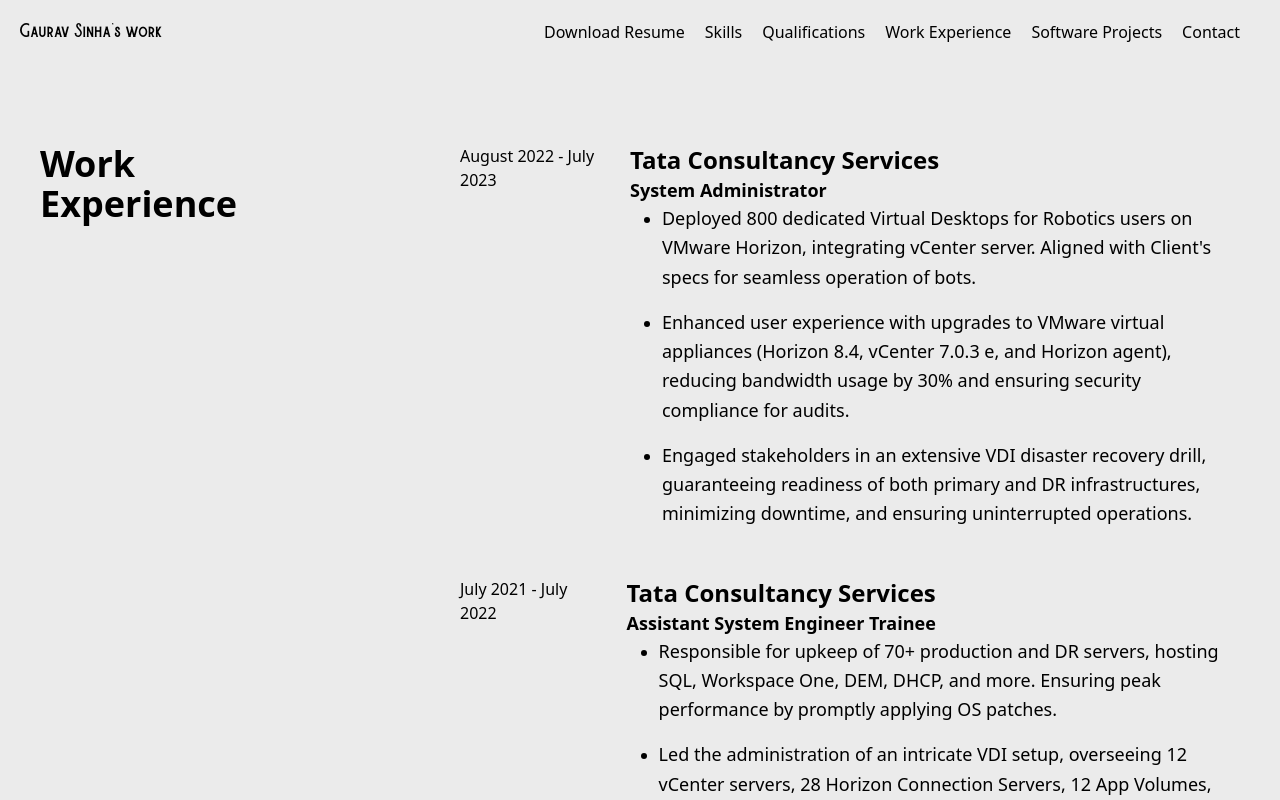
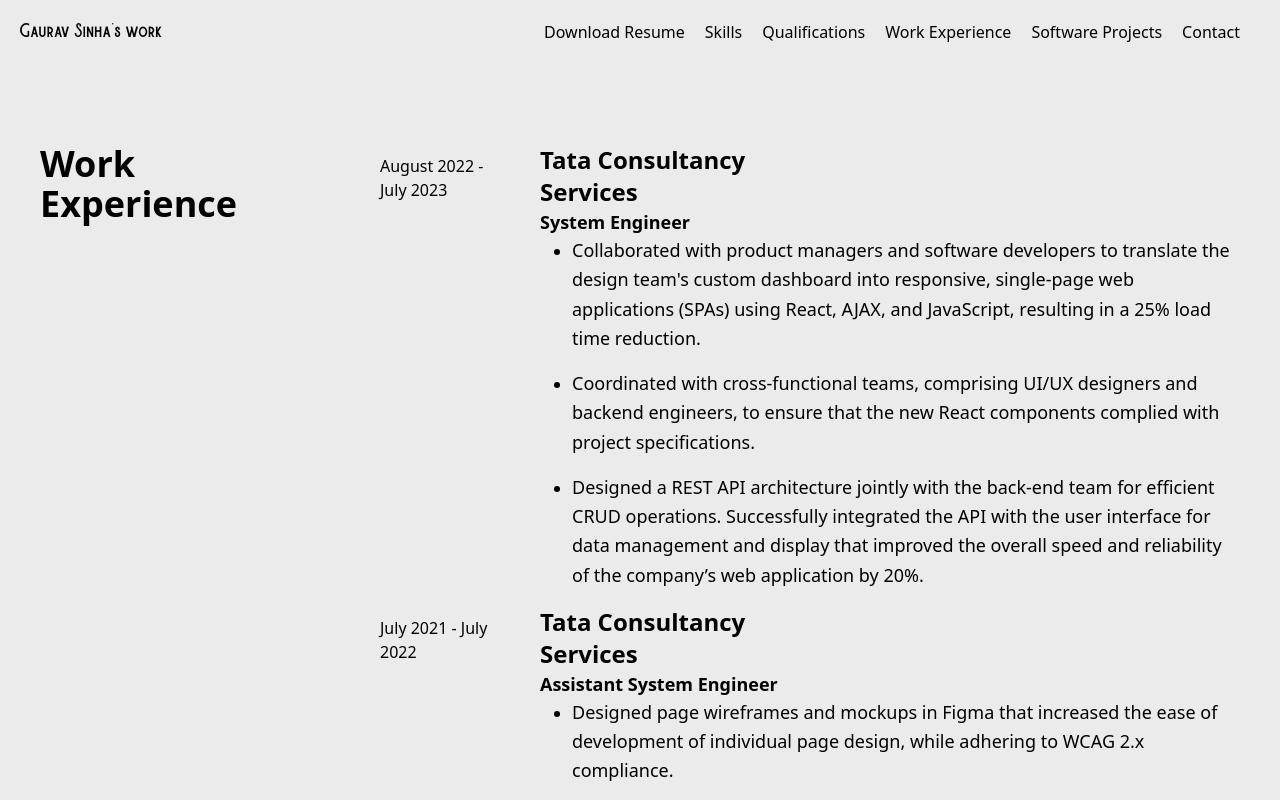
Before and after one commit to sinha-gaurav-7/gauravSinhaPortfolio, a Next.js app: page /workex in a window 1280 px wide. Shown: the top 800 px of the page. Built offline with nearby package versions, Linux system fonts and the light colour scheme.

Commit message:
updated resume

```diff
--- a/src/components/Navbar/index.js
+++ b/src/components/Navbar/index.js
@@ -2,7 +2,7 @@
 import { useRouter } from "next/router";
 // import { RESUME_FILE_URL } from '../../../public/Gaurav_Sinha_Resume_SD5.pdf'
 
-const RESUME_FILE_URL = "/Gaurav_Sinha_Resume_SD5.pdf";
+const RESUME_FILE_URL = "/Gaurav_Sinha_Resume.pdf";
 const Index = () => {
   const router = useRouter();
   const [menuOpen, setMenuOpen] = useState(false);
@@ -17,7 +17,7 @@
   };
   function downloadFile(fileURL) {
     console.log("downloadFile");
-    const fileName = "Gaurav_Sinha_Resume_SD5.pdf";
+    const fileName = "Gaurav_Sinha_Resume.pdf";
     const aTag = document.createElement("a");
     console.log(fileURL);
     aTag.href = fileURL;
--- /dev/null
+++ b/src/pages/api/contact.js
@@ -0,0 +1,17 @@
+import connectDB from "../../server/lib/dbConnect.js";
+import FormData from "../../server/models/contactForm.js";
+await connectDB();
+
+export default async function handler(req, res) {
+  if (req.method !== "POST") {
+    return res.status(405).end();
+  }
+  try {
+    const formData = new FormData(req.body);
+    await formData.save();
+    res.status(201).json({ success: true, data: formData });
+  } catch (error) {
+    console.error(error);
+    res.status(500).json({ success: false, error: error });
+  }
+}
--- a/src/pages/skills/index.js
+++ b/src/pages/skills/index.js
@@ -10,16 +10,14 @@
     "Next.js",
     "MySQL",
     "Mongoose",
-    "Restful APIs",
-    "Django",
+    "REST APIs",
   ];
   const frontendTechnologies = [
     "HTML",
     "CSS",
     "React",
     "Javascript",
-    "Tailwind CSS",
-    "Bootstrap",
+    "TypeScript",
     "JQuery",
     "Redux",
   ];
@@ -29,17 +27,8 @@
     "C",
     "Git",
     "Github",
-    "TypeScript",
+    "Postman",
     "Vercel",
-  ];
-  const tools = [
-    "IntellijIdea",
-    "VS Code",
-    "Postman",
-    "VMware vCenter",
-    "VMware Horizon",
-    "Vmware Workspace One",
-    "VMware DEM",
   ];
 
   return (
@@ -63,11 +52,6 @@
               technologies={otherTechnologies}
               responsiveClass="sm:w-full md:w-1/2 lg:w-1/4"
             />
-            <MyCard
-              title="Tools"
-              technologies={tools}
-              responsiveClass="sm:w-full md:w-1/2 lg:w-1/4"
-            />
           </div>
         </section>
       </Layout>
--- a/src/pages/workex/index.js
+++ b/src/pages/workex/index.js
@@ -2,6 +2,27 @@
 import Layout from "../Layout.js";
 
 const WorkExperience = () => {
+  const workExperienceData = [
+    {
+      period: "August 2022 - July 2023",
+      company: "Tata Consultancy Services",
+      position: "System Engineer",
+      responsibilities: [
+        "Collaborated with product managers and software developers to translate the design team's custom dashboard into responsive, single-page web applications (SPAs) using React, AJAX, and JavaScript, resulting in a 25% load time reduction.",
+        "Coordinated with cross-functional teams, comprising UI/UX designers and backend engineers, to ensure that the new React components complied with project specifications.",
+        "Designed a REST API architecture jointly with the back-end team for efficient CRUD operations. Successfully integrated the API with the user interface for data management and display that improved the overall speed and reliability of the company’s web application by 20%.",
+      ],
+    },
+    {
+      period: "July 2021 - July 2022",
+      company: "Tata Consultancy Services",
+      position: "Assistant System Engineer",
+      responsibilities: [
+        "Designed page wireframes and mockups in Figma that increased the ease of development of individual page design, while adhering to WCAG 2.x compliance.",
+        "Identified and rectified front-end issues, including HTML, CSS, and JavaScript errors (including jQuery), through thorough unit testing. Achieved a 30% enhancement in overall quality assurance.",
+      ],
+    },
+  ];
   return (
     <>
       <Layout>
@@ -12,87 +33,53 @@
               Experience
             </h2>
           </header>
-          <div className="ml-0 md:ml-40 mt-8 md:mt-0 md:w-3/4">
-            <div className="flex flex-col md:flex-row">
-              <p className="w-full md:w-2/4 mb-4 md:mb-0">
-                August 2022 - July 2023
+          <div className="ml-32">
+            {workExperienceData.map((experience, index) => (
+              <div key={index} className="flex">
+                <p
+                  className="w-2/4"
+                  style={{
+                    minWidth: "150px",
+                    maxWidth: "2000px",
+                    marginRight: "20px",
+                    padding: "10px",
+                  }}
+                >
+                  {experience.period}
                 </p>
-              <div className="md:ml-8">
                 <div>
-                  <h3 className="text-2xl font-bold">
-                    Tata Consultancy Services
+                  <div>
+                    <h3
+                      className="text-2xl font-bold"
+                      style={{ width: "300px" }}
+                    >
+                      {experience.company}
                     </h3>
                   </div>
                   <div>
-                  <h2 className="text-lg font-bold">System Administrator</h2>
+                    <h2
+                      className="text-lg font-bold"
+                      style={{ width: "300px" }}
+                    >
+                      {experience.position}
+                    </h2>
                   </div>
                   <div>
-                  <ul className="list-disc pl-8">
-                    <li className="mb-4">
+                    <ul className="list-disc pl-8" style={{ width: "700px" }}>
+                      {experience.responsibilities.map(
+                        (responsibility, idx) => (
+                          <li key={idx} className="mb-4">
                             <p className="text-lg leading-relaxed">
-                        Deployed 800 dedicated Virtual Desktops for Robotics
-                        users on VMware Horizon, integrating vCenter server.
-                        Aligned with Client's specs for seamless operation of
-                        bots.
+                              {responsibility}
                             </p>
                           </li>
-                    <li className="mb-4">
-                      <p className="text-lg leading-relaxed">
-                        Enhanced user experience with upgrades to VMware virtual
-                        appliances (Horizon 8.4, vCenter 7.0.3 e, and Horizon
-                        agent), reducing bandwidth usage by 30% and ensuring
-                        security compliance for audits.
-                      </p>
-                    </li>
-                    <li className="mb-4">
-                      <p className="text-lg leading-relaxed">
-                        Engaged stakeholders in an extensive VDI disaster
-                        recovery drill, guaranteeing readiness of both primary
-                        and DR infrastructures, minimizing downtime, and
-                        ensuring uninterrupted operations.
-                      </p>
-                    </li>
+                        )
+                      )}
                     </ul>
                   </div>
                 </div>
               </div>
-            <div className="flex flex-col md:flex-row mt-8">
-              <p className="w-full md:w-2/4 mb-4 md:mb-0">
-                July 2021 - July 2022
-              </p>
-              <div className="md:ml-8">
-                <div>
-                  <h3 className="text-2xl font-bold">
-                    Tata Consultancy Services
-                  </h3>
-                </div>
-                <div>
-                  <h2 className="font-bold text-lg">
-                    Assistant System Engineer Trainee
-                  </h2>
-                </div>
-                <div>
-                  <ul className="list-disc pl-8">
-                    <li className="mb-4">
-                      <p className="text-lg leading-relaxed">
-                        Responsible for upkeep of 70+ production and DR servers,
-                        hosting SQL, Workspace One, DEM, DHCP, and more.
-                        Ensuring peak performance by promptly applying OS
-                        patches.
-                      </p>
-                    </li>
-                    <li className="mb-4">
-                      <p className="text-lg leading-relaxed">
-                        Led the administration of an intricate VDI setup,
-                        overseeing 12 vCenter servers, 28 Horizon Connection
-                        Servers, 12 App Volumes, and 4 DEMs. My proficiency
-                        significantly improved its reliability and efficiency.
-                      </p>
-                    </li>
-                  </ul>
-                </div>
-              </div>
-            </div>
+            ))}
           </div>
         </section>
       </Layout>
--- /dev/null
+++ b/src/server/lib/dbConnect.js
@@ -0,0 +1,19 @@
+import mongoose from "mongoose";
+
+const connectDB = async () => {
+  try {
+    await mongoose.connect(
+      "mongodb+srv://sinhag:Password%400701@cluster0.d0vvrue.mongodb.net/",
+      {
+        useNewUrlParser: true,
+        useUnifiedTopology: true,
+      }
+    );
+    console.log("MongoDB Connected");
+  } catch (error) {
+    console.error("MongoDB Connection Error:", error);
+    process.exit(1);
+  }
+};
+
+module.exports = connectDB;
--- /dev/null
+++ b/src/server/models/contactForm.js
@@ -0,0 +1,36 @@
+import mongoose from "mongoose";
+
+const formDataSchema = new mongoose.Schema({
+  firstName: {
+    type: String,
+    required: [true, "First name is required"],
+    trim: true,
+  },
+  lastName: {
+    type: String,
+    required: [true, "Last name is required"],
+    trim: true,
+  },
+  email: {
+    type: String,
+    required: [true, "Email is required"],
+    trim: true,
+    lowercase: true,
+    unique: true,
+    match: [/^\S+@\S+\.\S+$/, "Please enter a valid email address"],
+  },
+  subject: {
+    type: String,
+    required: [true, "Subject is required"],
+    trim: true,
+  },
+  message: {
+    type: String,
+    required: [true, "Message is required"],
+    trim: true,
+  },
+});
+
+const FormData = mongoose.model("FormData", formDataSchema);
+
+module.exports = FormData;
```
Also changed, not shown: 1 other file (tests, documents, lock files or other folders). Lines whose indentation alone changed are shown as unchanged.
